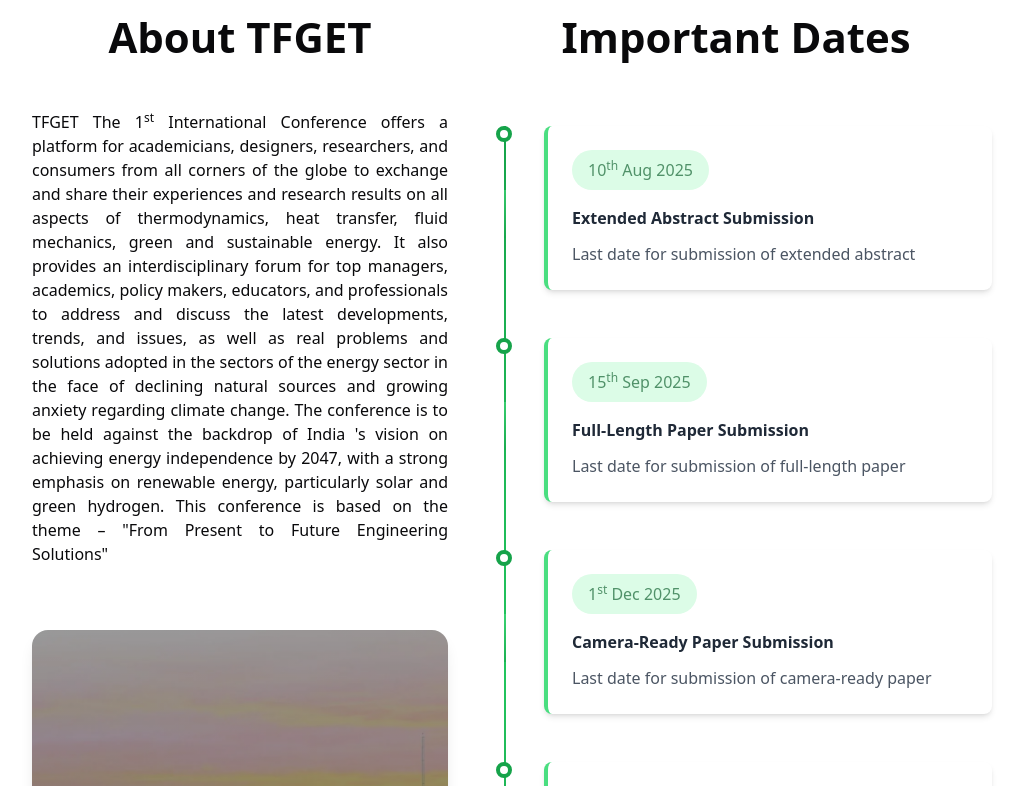
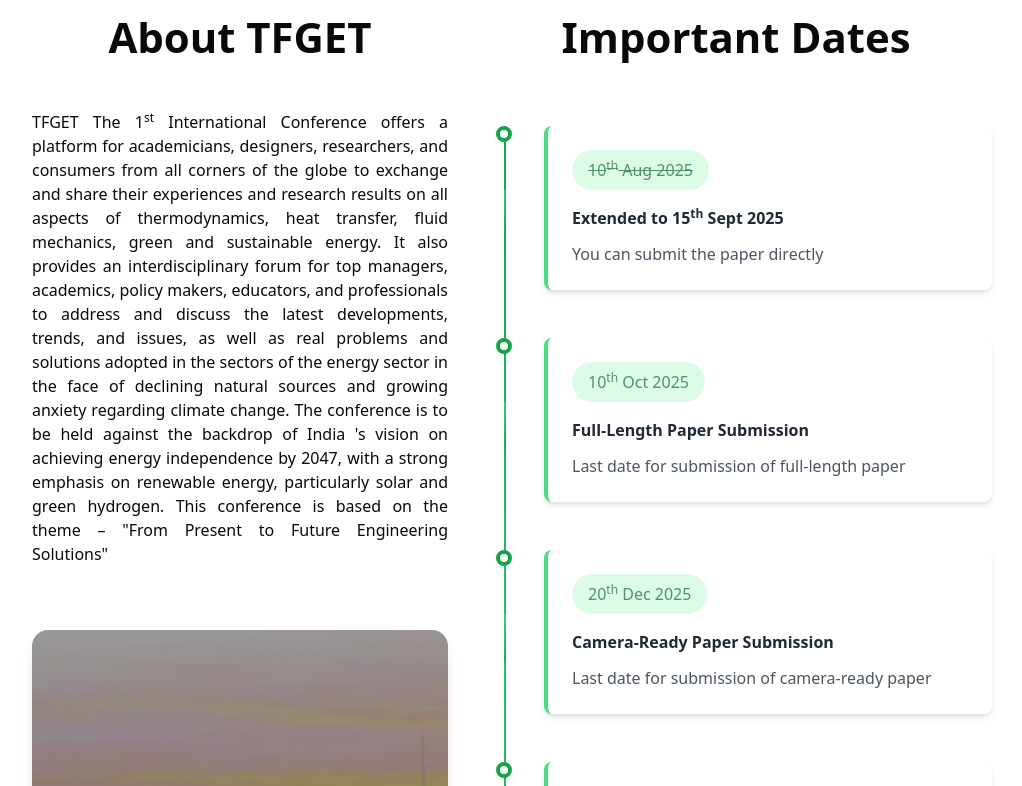
Before and after one commit to JasnoorMaan/me_new_conf, a React (Vite) app: page / in a window 1280 px wide. Shown: the part 980-1766 px from the top of the page, without its empty margins (128-1150 px from the left). Built offline with nearby package versions, Linux system fonts and the light colour scheme.

Commit message:
timeline and logo update

```diff
--- a/src/components/Timeline.jsx
+++ b/src/components/Timeline.jsx
@@ -1,34 +1,35 @@
-import React from 'react';
+import React from "react";
 
 const Timeline = () => {
   const TimelineData = [
     {
       id: 1,
-      date: "10<sup>th</sup> Aug 2025",
-      title: "Extended Abstract Submission",
-      description: "Last date for submission of extended abstract",
-      status: "upcoming"
+      date: "<span style='text-decoration: line-through;'>10<sup>th</sup> Aug 2025</span>",
+      title: "Abstract Submission",
+      titleHtml: "Extended to 15<sup>th</sup> Sept 2025",
+      description: "You can submit the paper directly",
+      status: "upcoming",
     },
     {
       id: 2,
-      date: "15<sup>th</sup> Sep 2025",
+      date: "10<sup>th</sup> Oct 2025",
       title: "Full-Length Paper Submission",
       description: "Last date for submission of full-length paper",
-      status: "upcoming"
+      status: "upcoming",
     },
     {
       id: 3,
-      date: "1<sup>st</sup> Dec 2025",
+      date: "20<sup>th</sup> Dec 2025",
       title: "Camera-Ready Paper Submission",
       description: "Last date for submission of camera-ready paper",
-      status: "upcoming"
+      status: "upcoming",
     },
     {
       id: 4,
       date: "05<sup>th</sup> Jan 2026",
       title: "Registration Closes",
       description: "Registration closing date",
-      status: "upcoming"
+      status: "upcoming",
     },
     {
       id: 5,
@@ -36,8 +37,8 @@ const Timeline = () => {
       title: "Conference Days",
       description: "TFGET2026 Conference",
       status: "conference",
-      isHighlight: true
-    }
+      isHighlight: true,
+    },
   ];
 
   return (
@@ -51,46 +52,65 @@ const Timeline = () => {
 
           {TimelineData.map((item, index) => (
             <div key={item.id} className="relative pb-12 last:mb-0">
-
               {/* Timeline Dot */}
-              <div className={`absolute left-4 w-4 h-4 rounded-full border-4 ${
-                item.isHighlight
-                  ? 'bg-conf-green-600 border-conf-green-200 shadow-lg shadow-conf-green-300'
-                  : 'bg-white border-conf-green-600'
-              }`}></div>
+              <div
+                className={`absolute left-4 w-4 h-4 rounded-full border-4 ${
+                  item.isHighlight
+                    ? "bg-conf-green-600 border-conf-green-200 shadow-lg shadow-conf-green-300"
+                    : "bg-white border-conf-green-600"
+                }`}
+              ></div>
 
               {/* Content Card */}
               <div className="pl-16">
-                <div className={`p-6 rounded-lg shadow-md border-l-4 transition-all duration-300 ${
-                  item.isHighlight
-                    ? 'bg-conf-green-50 border-l-conf-green-600 shadow-lg'
-                    : 'bg-white border-l-conf-green-400 hover:shadow-lg hover:transform hover:scale-105'
-                }`}>
-
-                 {/* Date Badge */}
-                  <div className={`inline-block px-4 py-2 rounded-full mb-4 ${
+                <div
+                  className={`p-6 rounded-lg shadow-md border-l-4 transition-all duration-300 ${
                     item.isHighlight
-                      ? 'bg-conf-green-600 text-white'
-                      : 'bg-conf-green-100 text-conf-green-800'
-                  }`}>
-                    <span className="muted-text font-semibold" dangerouslySetInnerHTML={{ __html: item.date }}></span>
+                      ? "bg-conf-green-50 border-l-conf-green-600 shadow-lg"
+                      : "bg-white border-l-conf-green-400 hover:shadow-lg hover:transform hover:scale-105"
+                  }`}
+                >
+                  {/* Date Badge */}
+                  <div
+                    className={`inline-block px-4 py-2 rounded-full mb-4 ${
+                      item.isHighlight
+                        ? "bg-conf-green-600 text-white"
+                        : "bg-conf-green-100 text-conf-green-800"
+                    }`}
+                  >
+                    <span
+                      className="muted-text font-semibold"
+                      dangerouslySetInnerHTML={{ __html: item.date }}
+                    ></span>
                   </div>
 
                   {/* Title */}
-                  <h3 className={`normal-text font-semibold mb-3 ${
-                    item.isHighlight ? 'highlighter1' : 'text-gray-800'
-                  }`}>
-                    {item.title}
+                  <h3
+                    className={`normal-text font-semibold mb-3 ${
+                      item.isHighlight ? "highlighter1" : "text-gray-800"
+                    }`}
+                  >
+                    {item.titleHtml ? (
+                      <span
+                        dangerouslySetInnerHTML={{ __html: item.titleHtml }}
+                      />
+                    ) : (
+                      item.title
+                    )}
                   </h3>
 
                   {/* Description */}
-                  <p className="normal-text text-gray-600 leading-relaxed">{item.description}</p>
+                  <p className="normal-text text-gray-600 leading-relaxed">
+                    {item.description}
+                  </p>
 
                   {/* Conference highlight indicator */}
                   {item.isHighlight && (
                     <div className="mt-4 flex items-center">
                       <div className="w-2 h-2 bg-conf-green-600 rounded-full mr-2 animate-pulse"></div>
-                      <span className="muted-text highlighter2 font-semibold">Main Event</span>
+                      <span className="muted-text highlighter2 font-semibold">
+                        Main Event
+                      </span>
                     </div>
                   )}
                 </div>
@@ -103,7 +123,6 @@ const Timeline = () => {
             </div>
           ))}
         </div>
-
       </div>
     </section>
   );
```
Also changed, not shown: public/topSpringerLogo.jpg, public/topSpringerLogo.png.
